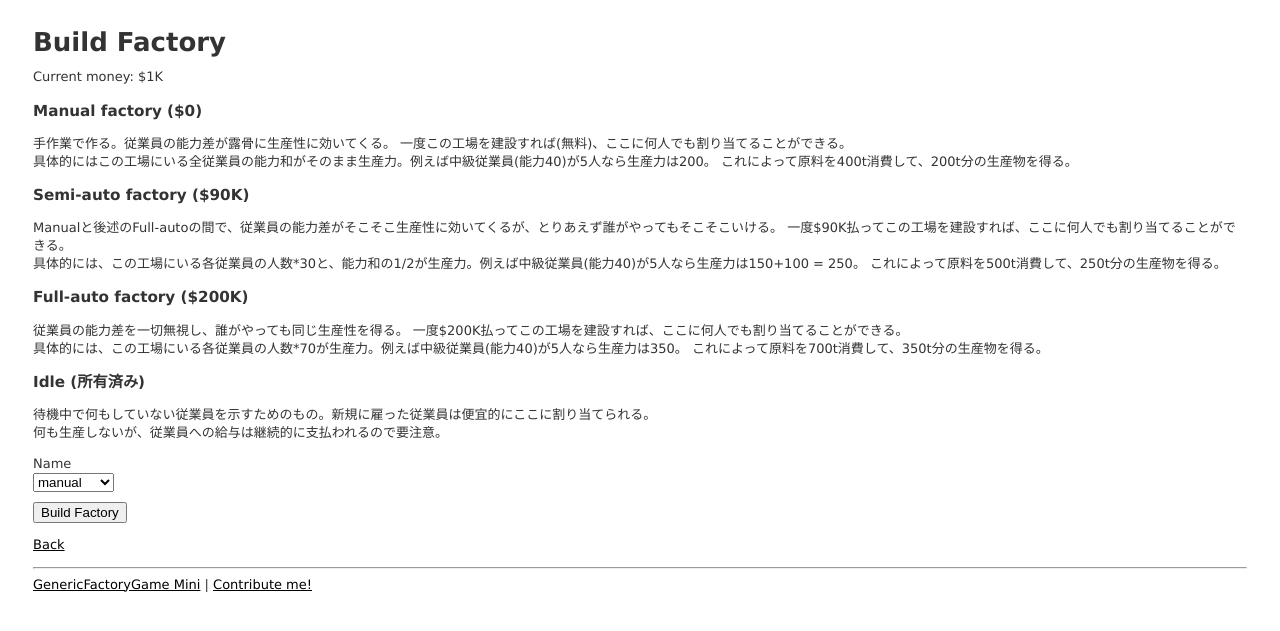
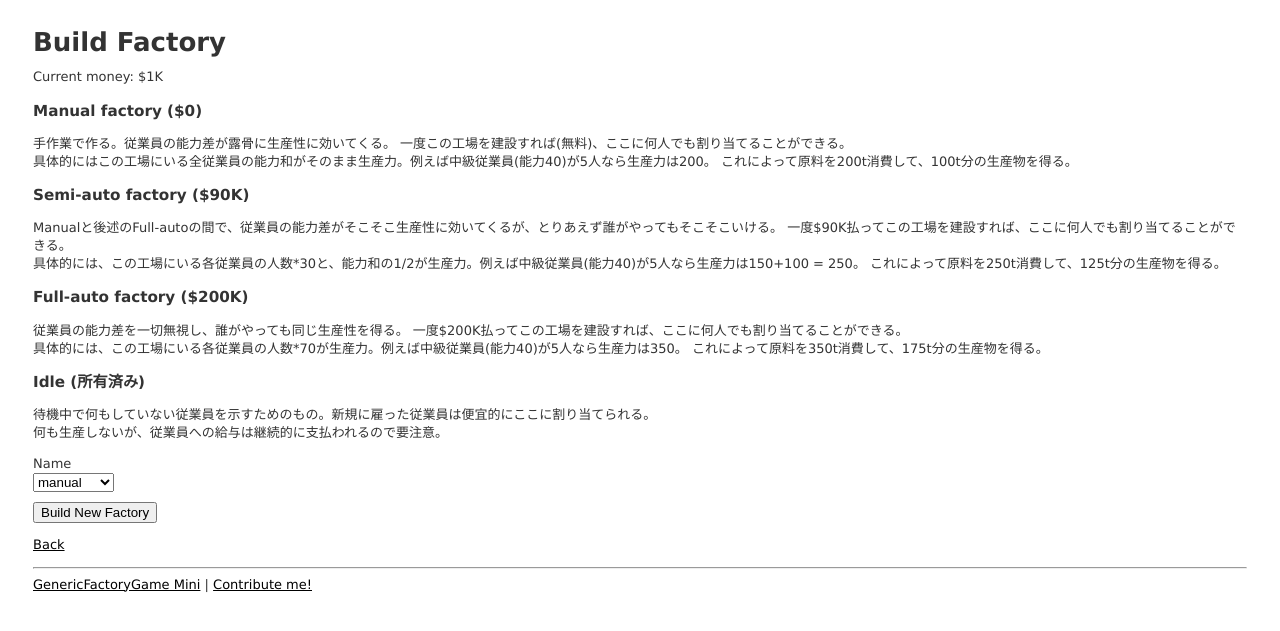
Before and after one commit to bestpractice116/generic-factory-game, a Rails app: page /games/1/factories/new in a window 1280 px wide. Shown: the top 631 px of the page. Run offline with Rails 7, Linux system fonts and the light colour scheme; tables that the repository leaves empty hold one stand-in row (values such as "Sample post"); style sheets or scripts are compiled from the project's sources.

Commit message:
Fix wrong descriptions

```diff
--- a/app/views/factories/_form.html.erb
+++ b/app/views/factories/_form.html.erb
@@ -8,7 +8,7 @@ Current money: <%= number_to_currency(@game.money, precision: 0, format: '%u%nK'
 一度この工場を建設すれば(無料)、ここに何人でも割り当てることができる。
 <br>
 具体的にはこの工場にいる全従業員の能力和がそのまま生産力。例えば中級従業員(能力40)が5人なら生産力は200。
-これによって原料を400t消費して、200t分の生産物を得る。
+これによって原料を200t消費して、100t分の生産物を得る。
 </p>
 
 <h3>Semi-auto factory <%= @game.factories.map(&:name).include?('semi-auto') ? '(所有済み)' : '($90K)' %></h3>
@@ -17,7 +17,7 @@ Manualと後述のFull-autoの間で、従業員の能力差がそこそこ生
 一度$90K払ってこの工場を建設すれば、ここに何人でも割り当てることができる。
 <br>
 具体的には、この工場にいる各従業員の人数*30と、能力和の1/2が生産力。例えば中級従業員(能力40)が5人なら生産力は150+100 = 250。
-これによって原料を500t消費して、250t分の生産物を得る。
+これによって原料を250t消費して、125t分の生産物を得る。
 </p>
 
 <h3>Full-auto factory <%= @game.factories.map(&:name).include?('full-auto') ? '(所有済み)' : '($200K)' %></h3>
@@ -26,7 +26,7 @@ Manualと後述のFull-autoの間で、従業員の能力差がそこそこ生
 一度$200K払ってこの工場を建設すれば、ここに何人でも割り当てることができる。
 <br>
 具体的には、この工場にいる各従業員の人数*70が生産力。例えば中級従業員(能力40)が5人なら生産力は350。
-これによって原料を700t消費して、350t分の生産物を得る。
+これによって原料を350t消費して、175t分の生産物を得る。
 </p>
 
 <h3>Idle (所有済み)</h3>
@@ -51,12 +51,17 @@ Manualと後述のFull-autoの間で、従業員の能力差がそこそこ生
 
   <%= hidden_field_tag :game_id, @game.id %>
 
-  <div class="field">
-    <%= form.label :name %>
-    <%= form.select :name, ['manual', 'semi-auto', 'full-auto'] %>
-  </div>
+  <%- unbuilt_factories = ['manual', 'semi-auto', 'full-auto'] - @game.factories.map(&:name) %>
+  <%- if unbuilt_factories.present? %>
+    <div class="field">
+      <%= form.label :name %>
+      <%= form.select :name, unbuilt_factories %>
+    </div>
 
-  <div class="actions">
-    <%= form.submit 'Build Factory' %>
-  </div>
+    <div class="actions">
+      <%= form.submit 'Build New Factory' %>
+    </div>
+  <%- else %>
+    (You already have completed building all the factories!)
+  <%- end %>
 <% end %>
```
